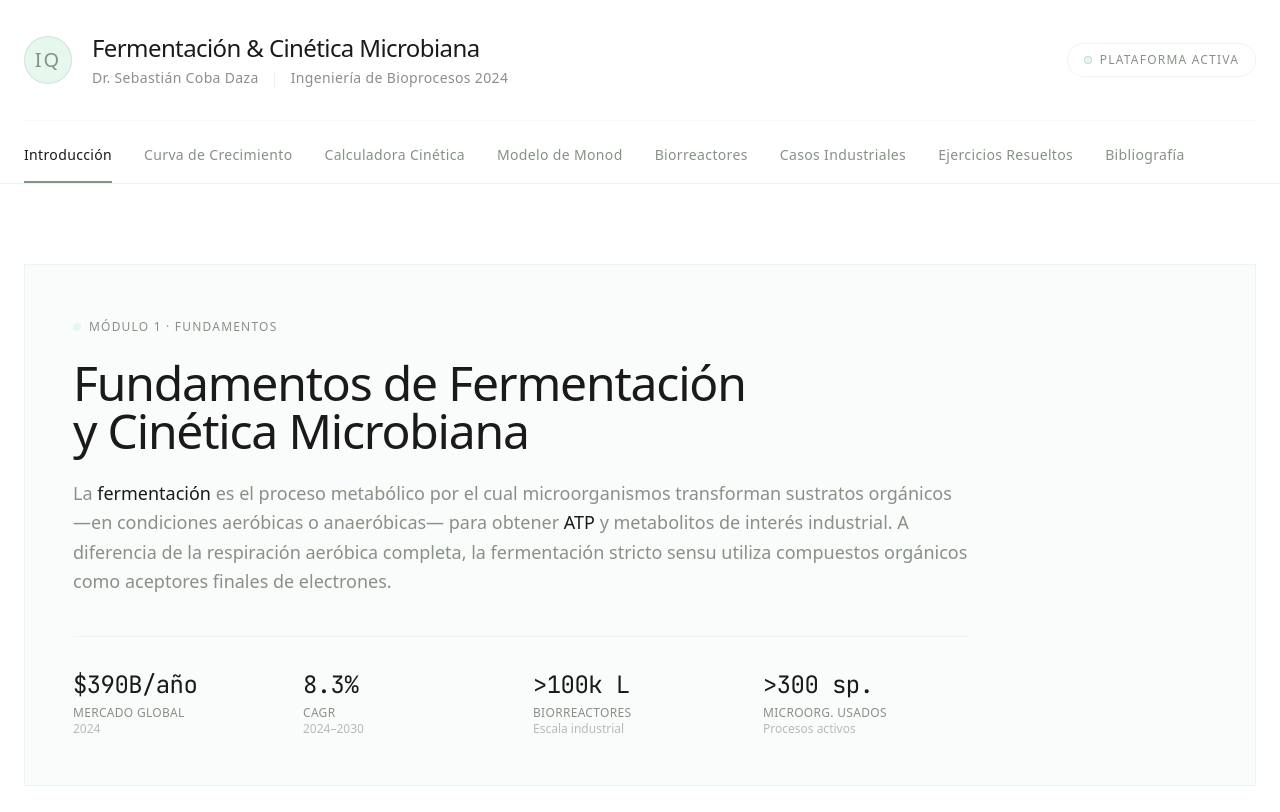
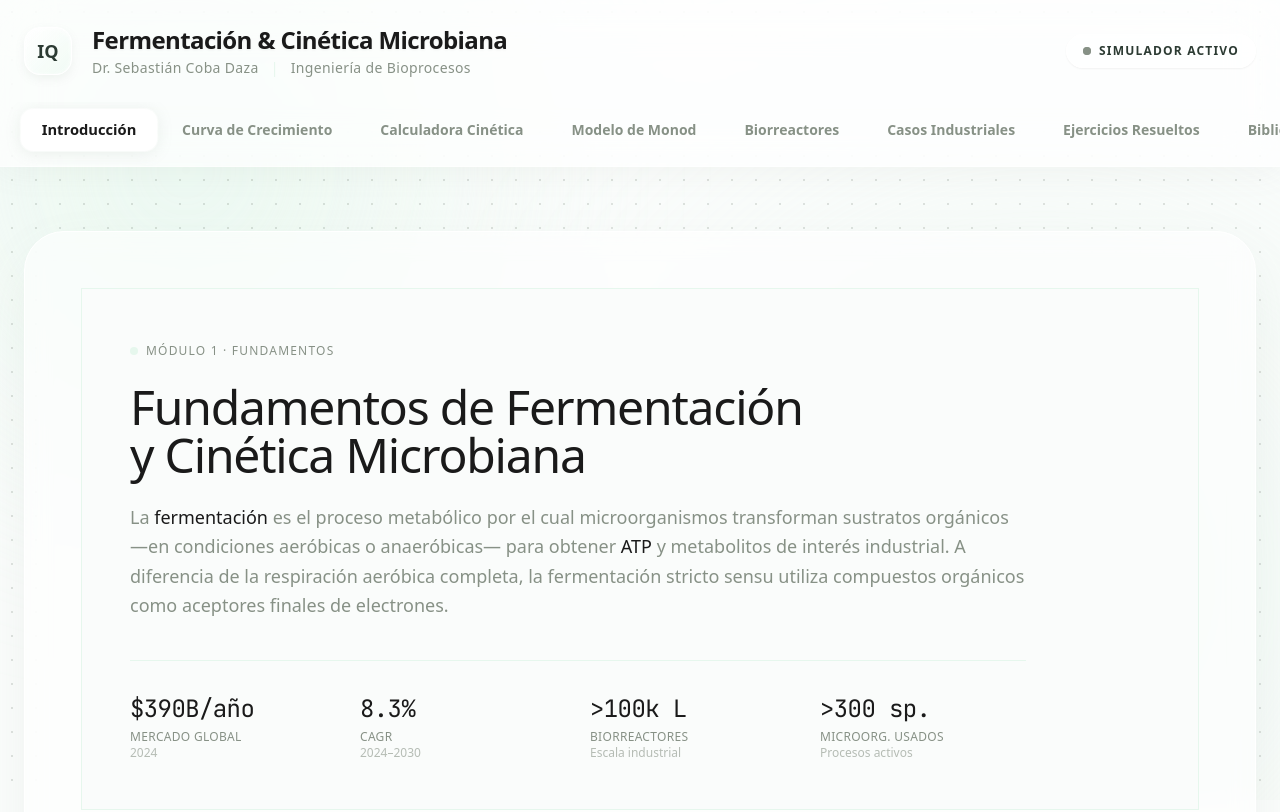
Before and after one commit to sebastiancobad/fermentation-app, a React (Vite) app: page / in a window 1280 px wide. Shown: the top 812 px of the page. Built offline with nearby package versions, Linux system fonts and the light colour scheme.

Commit message:
Update App_5.jsx

```diff
--- a/src/App.jsx
+++ b/src/App.jsx
@@ -34,43 +34,65 @@ export default function App() {
   const [activeTab, setActiveTab] = useState('dashboard')
 
   return (
-    <div className="min-h-screen bg-white font-sans text-[#1a1a1a] selection:bg-[#E6F7ED] selection:text-[#1a1a1a]">
-      {/* ─── Header Estilo D2C (Limpio, blanco puro, líneas finas) ─── */}
-      <header className="bg-white/95 backdrop-blur-sm border-b border-[#E6F7ED] sticky top-0 z-50">
+    <div className="min-h-screen bg-[#fafcfb] relative font-sans text-[#1a1a1a] selection:bg-[#E6F7ED] selection:text-[#1a1a1a]">
 
-        {/* Top Bar: Títulos y Logos */}
-        <div className="max-w-7xl mx-auto px-6 py-8 flex flex-col md:flex-row items-start md:items-center justify-between gap-6">
+      {/* ─── CAPA DE PROFUNDIDAD (Fondo Técnico y Luces) ─── */}
+      <div className="fixed inset-0 z-0 pointer-events-none overflow-hidden">
+        {/* Cuadrícula de puntos de ingeniería */}
+        <div
+          className="absolute inset-0 opacity-[0.25]"
+          style={{
+            backgroundImage: 'radial-gradient(#879186 1px, transparent 1px)',
+            backgroundSize: '24px 24px'
+          }}
+        ></div>
+
+        {/* Esferas de luz ambiental difuminadas */}
+        <div className="absolute top-[-10%] left-[-5%] w-[500px] h-[500px] rounded-full bg-[#E6F7ED] mix-blend-multiply filter blur-[120px] opacity-70"></div>
+        <div className="absolute bottom-[-10%] right-[-5%] w-[600px] h-[600px] rounded-full bg-[#E6F7ED] mix-blend-multiply filter blur-[150px] opacity-50"></div>
+      </div>
+
+      {/* ─── CONTENIDO PRINCIPAL (Elevado sobre el fondo) ─── */}
+      <div className="relative z-10 flex flex-col min-h-screen">
+
+        {/* Header Glassmorphism */}
+        <header className="bg-white/70 backdrop-blur-xl border-b border-white/50 shadow-[0_4px_30px_rgba(135,145,134,0.08)] sticky top-0 z-50">
+          <div className="max-w-7xl mx-auto px-6 py-6 flex flex-col md:flex-row items-start md:items-center justify-between gap-6">
+
             <div className="flex items-center gap-5">
-            <div className="w-12 h-12 rounded-full bg-[#E6F7ED] flex items-center justify-center text-[#879186] font-light text-xl tracking-widest border border-[#879186]/20">
+              <div className="w-12 h-12 rounded-2xl bg-gradient-to-br from-white to-[#E6F7ED]/50 flex items-center justify-center text-[#2c3b33] font-bold text-lg shadow-[inset_0_1px_4px_rgba(255,255,255,0.8),0_4px_10px_rgba(135,145,134,0.1)] border border-white">
                 IQ
               </div>
               <div>
-              <h1 className="text-2xl font-light tracking-tight text-[#1a1a1a] mb-1">
+                <h1 className="text-2xl font-semibold tracking-tight text-[#1a1a1a] mb-0.5 drop-shadow-sm">
                   Fermentación & Cinética Microbiana
                 </h1>
-              <p className="text-sm font-normal text-[#879186] tracking-wide">
-                Dr. Sebastián Coba Daza <span className="mx-2 text-[#E6F7ED]">|</span> Ingeniería de Bioprocesos 2024
+                <p className="text-sm font-medium text-[#879186] tracking-wide">
+                  Dr. Sebastián Coba Daza <span className="mx-2 text-[#E6F7ED]">|</span> Ingeniería de Bioprocesos
                 </p>
               </div>
             </div>
 
-          <div className="hidden md:flex items-center gap-2 text-xs font-medium text-[#879186] tracking-widest uppercase px-4 py-2 border border-[#E6F7ED] rounded-full">
-            <span className="w-2 h-2 rounded-full bg-[#E6F7ED] border border-[#879186]/30"></span>
-            Plataforma Activa
+            <div className="hidden md:flex items-center gap-2 text-xs font-bold text-[#2c3b33] tracking-widest uppercase px-4 py-2 bg-white/50 border border-white rounded-full shadow-sm">
+              <span className="relative flex h-2 w-2">
+                <span className="animate-ping absolute inline-flex h-full w-full rounded-full bg-[#879186] opacity-75"></span>
+                <span className="relative inline-flex rounded-full h-2 w-2 bg-[#879186]"></span>
+              </span>
+              Simulador Activo
             </div>
           </div>
 
-        {/* Bottom Bar: Navegación Minimalista */}
-        <nav className="max-w-7xl mx-auto px-6 overflow-x-auto hide-scrollbar">
-          <ul className="flex gap-8 min-w-max border-t border-[#E6F7ED]/50 pt-2 pb-0">
+          {/* Navegación Flotante */}
+          <nav className="max-w-7xl mx-auto px-6 overflow-x-auto hide-scrollbar pb-4 pt-2">
+            <ul className="flex gap-2 min-w-max">
               {TABS.map(tab => (
                 <li key={tab.id}>
                   <button
                     onClick={() => setActiveTab(tab.id)}
-                  className={`py-4 text-sm tracking-wide transition-all duration-300 border-b-2 whitespace-nowrap
+                    className={`px-5 py-2.5 text-sm font-semibold transition-all duration-300 rounded-xl whitespace-nowrap
                       ${activeTab === tab.id
-                      ? 'border-[#879186] text-[#1a1a1a] font-medium'
-                      : 'border-transparent text-[#879186] hover:text-[#1a1a1a]'
+                        ? 'bg-white text-[#1a1a1a] shadow-[0_2px_15px_rgba(135,145,134,0.15)] ring-1 ring-white/50 transform scale-105'
+                        : 'bg-transparent text-[#879186] hover:bg-white/40 hover:text-[#1a1a1a]'
                       }`}
                   >
                     <span className="hidden sm:inline">{tab.label}</span>
@@ -82,22 +104,24 @@ export default function App() {
           </nav>
         </header>
 
-      {/* ─── Main Content (Contenedor invisible para que resalten los componentes) ─── */}
-      <main className="max-w-7xl mx-auto px-6 py-12 md:py-20 animate-in fade-in duration-700">
+        {/* Contenedor Dinámico */}
+        <main className="flex-grow max-w-7xl w-full mx-auto px-4 sm:px-6 py-12 md:py-16 animate-in fade-in slide-in-from-bottom-4 duration-700">
+          <div className="bg-white/60 backdrop-blur-md rounded-[2.5rem] shadow-[0_20px_60px_-15px_rgba(135,145,134,0.15)] border border-white p-6 sm:p-10 lg:p-14">
             {COMPONENTS[activeTab]}
+          </div>
         </main>
 
-      {/* ─── Footer Minimalista ─── */}
-      <footer className="border-t border-[#E6F7ED] bg-white mt-12 py-12 text-center">
-        <div className="max-w-7xl mx-auto px-6">
-          <p className="text-[#879186] text-sm font-light tracking-wide">
-            Programa de <span className="font-medium text-[#1a1a1a]">Ingeniería de Bioprocesos</span>
+        {/* Footer */}
+        <footer className="w-full bg-white/40 backdrop-blur-sm border-t border-white/60 py-8 text-center">
+          <p className="text-[#879186] text-sm font-medium tracking-wide">
+            Programa de <span className="text-[#1a1a1a] font-semibold">Ingeniería de Bioprocesos</span>
           </p>
-          <p className="text-[#879186] text-xs mt-2 opacity-60">
+          <p className="text-[#879186] text-xs mt-1.5 opacity-70">
             Uso exclusivamente académico · 2024
           </p>
+        </footer>
+
       </div>
-      </footer>
     </div>
   )
 }
```
Lines whose indentation alone changed are shown as unchanged.
